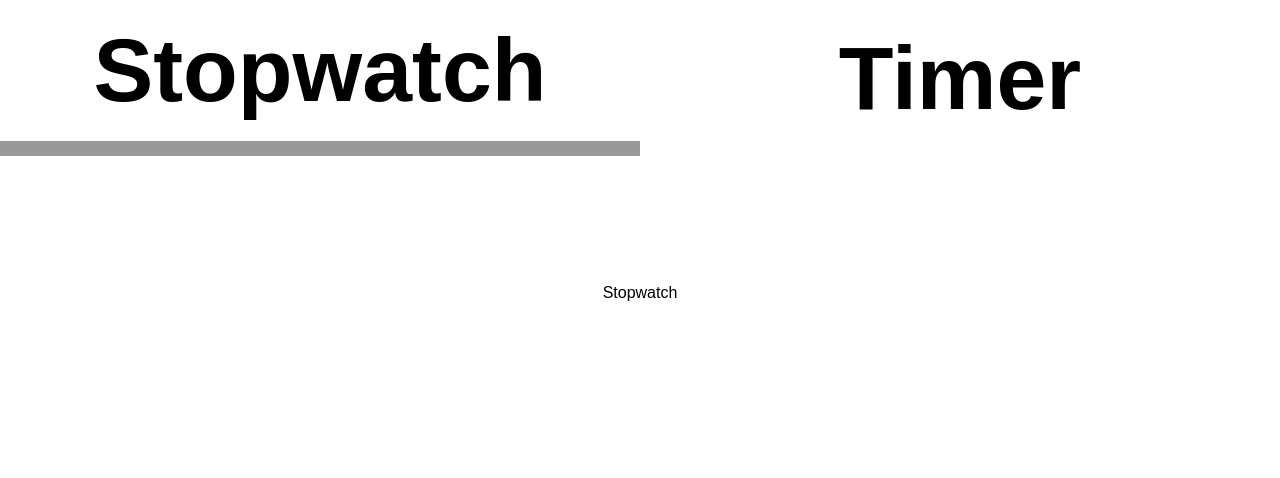
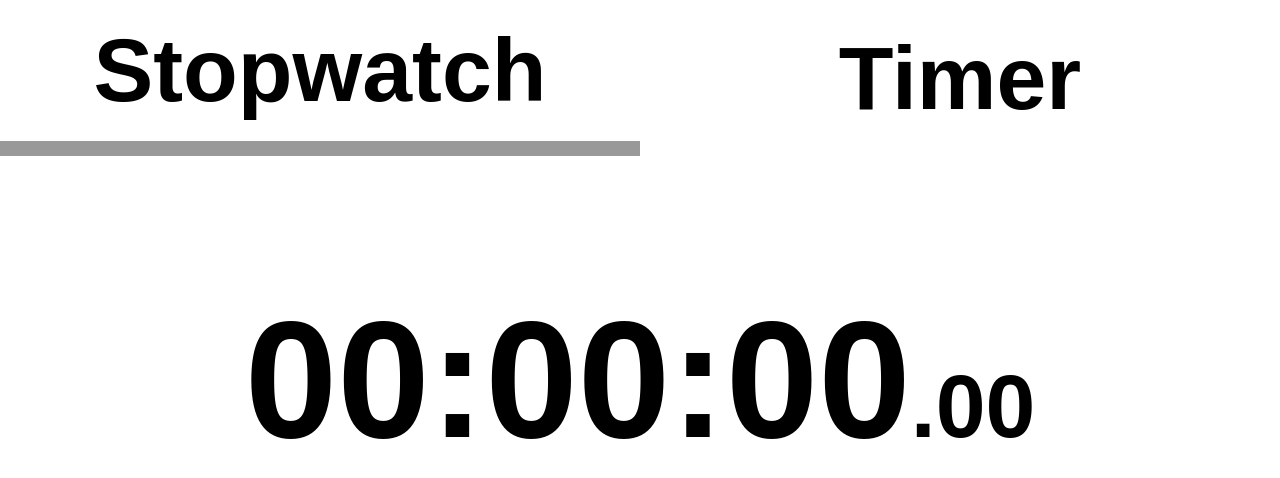
Before and after one commit to lubahabarta/react-tsc-timer, a React (Create React App) app: page /Stopwatch in a window 1280 px wide. Shown: the top 478 px of the page. Built offline with nearby package versions, Linux system fonts and the light colour scheme.

Commit message:
pridal jsem .clock do Stopwatch.tsx + import css ./Stopwatchi.css

```diff
--- /dev/null
+++ b/src/Stopwatch.css
@@ -0,0 +1,8 @@
+.clock {
+    font-size: 13vw;
+    font-weight: bold;
+}
+
+.millisec {
+    font-size: 7vw;
+}
--- a/src/Stopwatch.tsx
+++ b/src/Stopwatch.tsx
@@ -1,10 +1,16 @@
 import React from 'react'
+import './Stopwatch.css'
 
 const Stopwatch = () => {
 
     return (
         <div className="stopwatch">
-            Stopwatch
+            <p className='clock'>
+                <span className='hours'>00</span>:
+                <span className="minutes">00</span>:
+                <span className='seconds'>00</span>
+                <span className="millisec">.00</span>
+            </p>
         </div>
     )
 }
```
